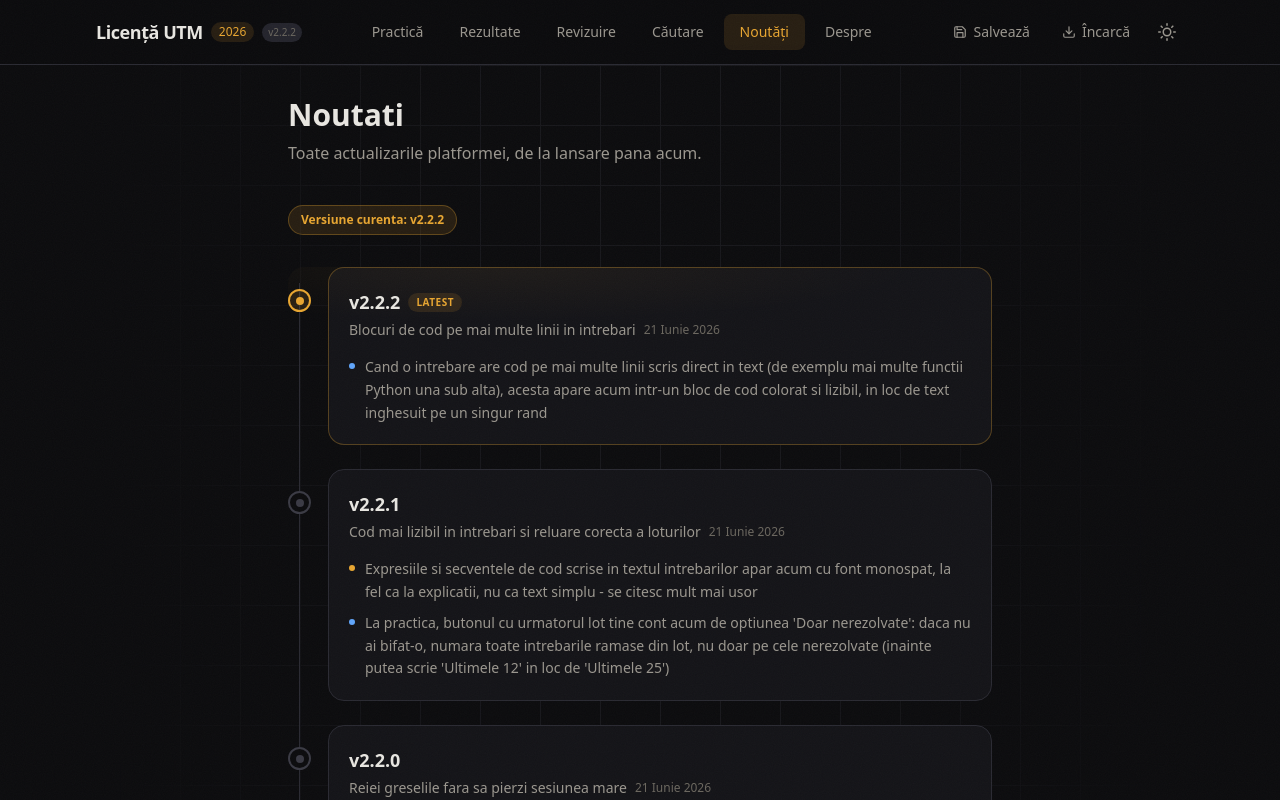
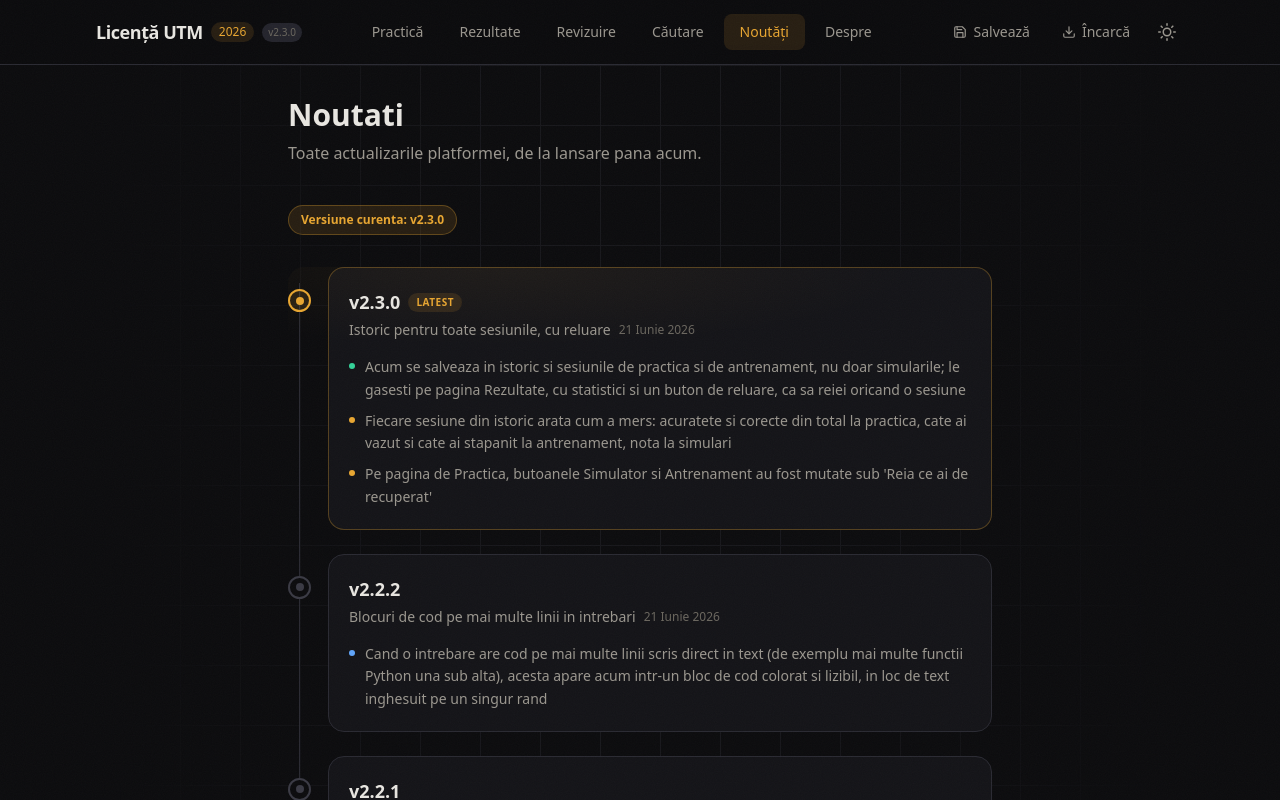
Before and after one commit to AndreiBalan-dev/pregatire-licenta-utm, a Next.js app: page /noutati in a window 1280 px wide. Shown: the top 800 px of the page. Built offline with nearby package versions, Linux system fonts and the light colour scheme.

Commit message:
feat: v2.3.0 changelog, banner, version bump

```diff
--- a/src/app/noutati/page.tsx
+++ b/src/app/noutati/page.tsx
@@ -43,6 +43,16 @@ const typeConfig: Record<ChangeType, { label: string; color: string; bg: string
 };
 
 const changelog: Version[] = [
+  {
+    version: "2.3.0",
+    date: "21 Iunie 2026",
+    title: "Istoric pentru toate sesiunile, cu reluare",
+    changes: [
+      { text: "Acum se salveaza in istoric si sesiunile de practica si de antrenament, nu doar simularile; le gasesti pe pagina Rezultate, cu statistici si un buton de reluare, ca sa reiei oricand o sesiune", type: "feature" },
+      { text: "Fiecare sesiune din istoric arata cum a mers: acuratete si corecte din total la practica, cate ai vazut si cate ai stapanit la antrenament, nota la simulari", type: "improvement" },
+      { text: "Pe pagina de Practica, butoanele Simulator si Antrenament au fost mutate sub 'Reia ce ai de recuperat'", type: "improvement" },
+    ],
+  },
   {
     version: "2.2.2",
     date: "21 Iunie 2026",
--- a/src/components/home/ChangelogBanner.tsx
+++ b/src/components/home/ChangelogBanner.tsx
@@ -5,9 +5,9 @@ import { Container } from "@/components/layout/Container";
 import { APP_VERSION } from "@/lib/site-config";
 
 const recentChanges = [
-  "Codul pe mai multe linii din intrebari apare acum intr-un bloc colorat, nu inghesuit pe un rand",
-  "Codul scurt din textul intrebarilor apare cu font monospat, mai usor de citit",
-  "La practica, 'Ultimele X' tine cont de optiunea 'Doar nerezolvate' si numara corect lotul ramas",
+  "Istoric pentru toate sesiunile (practica, antrenament, simulari), cu statistici si reluare, pe Rezultate",
+  "Reiei orice sesiune trecuta dintr-un singur clic",
+  "Pe Practica, butoanele Simulator si Antrenament sunt acum sub 'Reia ce ai de recuperat'",
 ];
 
 export function ChangelogBanner() {
--- a/src/lib/site-config.ts
+++ b/src/lib/site-config.ts
@@ -13,7 +13,7 @@
  * keep them in sync.
  */
 
-export const APP_VERSION = "2.2.2";
+export const APP_VERSION = "2.3.0";
 
 export const EXAM_SESSION_YEAR = "2026";
 
```
